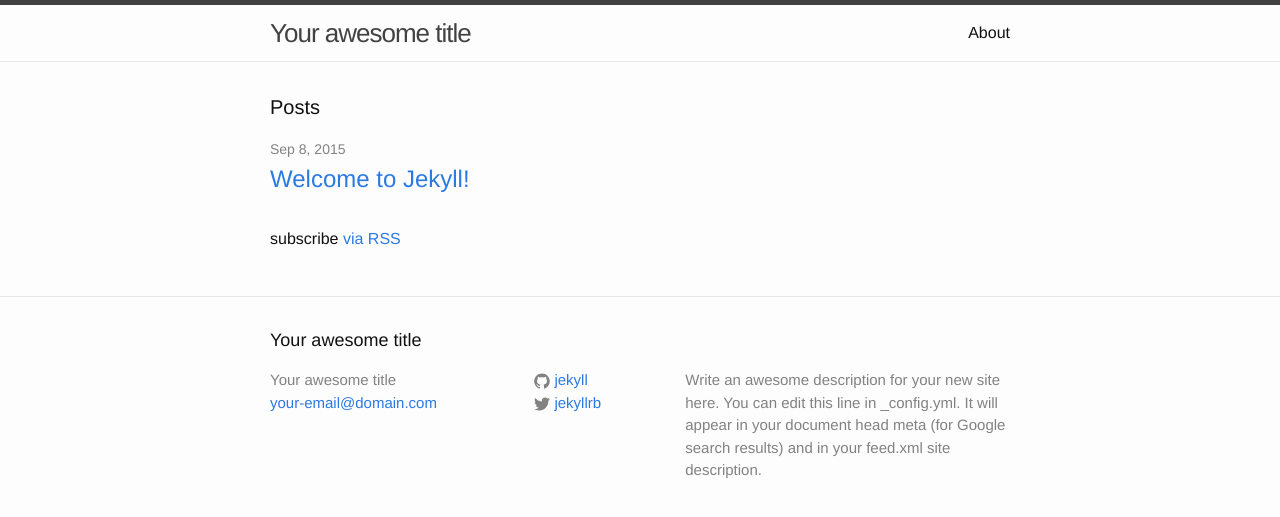
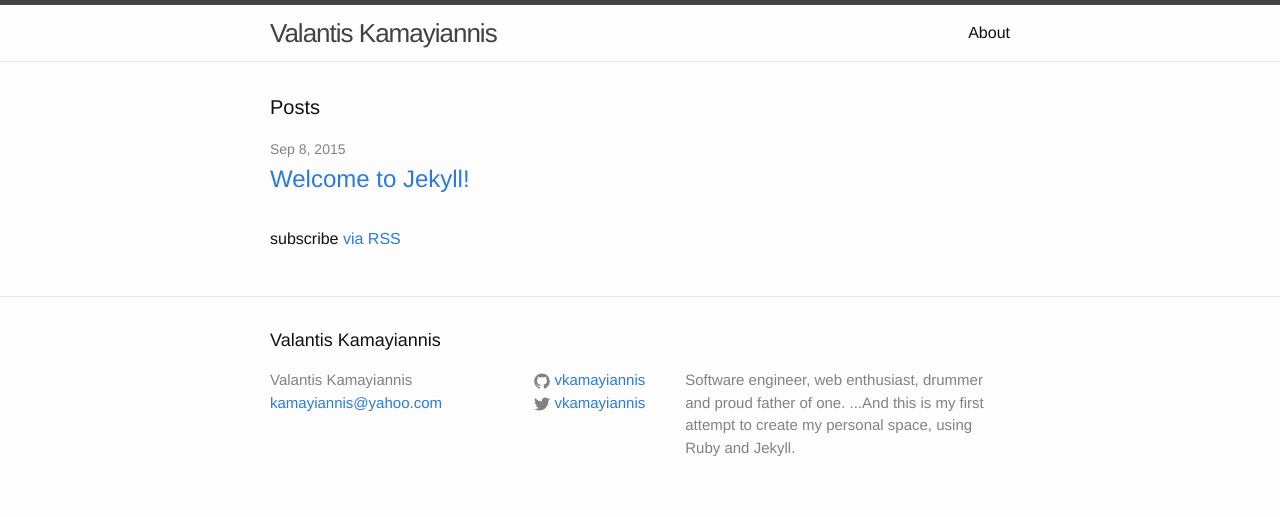
Before and after one commit to vkamayiannis/vkamayiannis.github.io, a Jekyll site: the page built from index.html, in a window 1280 px wide. Shown: the top 517 px of the page. Built offline with Jekyll 4.4.1, drawn with Linux system fonts in a browser that asks for light colours.

Commit message:
change site title and description

```diff
--- a/_config.yml
+++ b/_config.yml
@@ -1,14 +1,14 @@
 # Site settings
-title: Your awesome title
-email: your-email@domain.com
+title: Valantis Kamayiannis
+email: kamayiannis@yahoo.com
 description: > # this means to ignore newlines until "baseurl:"
-  Write an awesome description for your new site here. You can edit this
-  line in _config.yml. It will appear in your document head meta (for
-  Google search results) and in your feed.xml site description.
+  Software engineer, web enthusiast, drummer and proud father of one.
+  ...And this is my first attempt to create my personal space, using
+  Ruby and Jekyll.
 baseurl: "" # the subpath of your site, e.g. /blog/
 url: "http://yourdomain.com" # the base hostname & protocol for your site
-twitter_username: jekyllrb
-github_username:  jekyll
+twitter_username: vkamayiannis
+github_username:  vkamayiannis
 
 # Build settings
 markdown: kramdown
```
